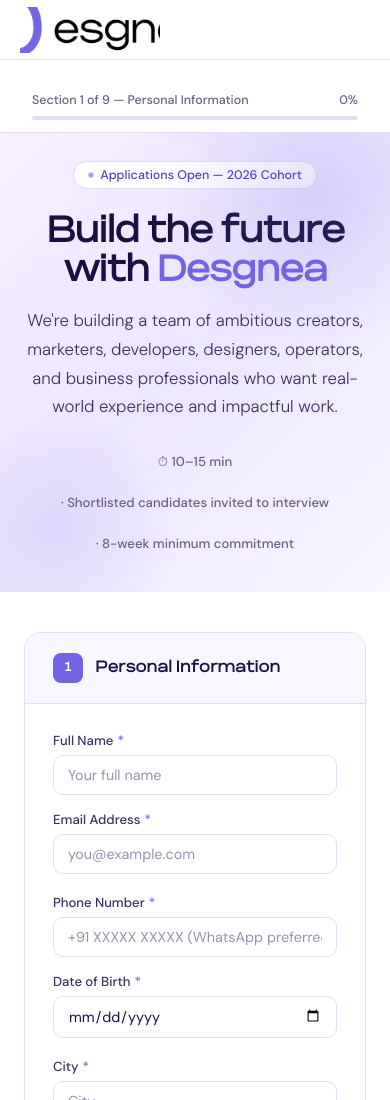
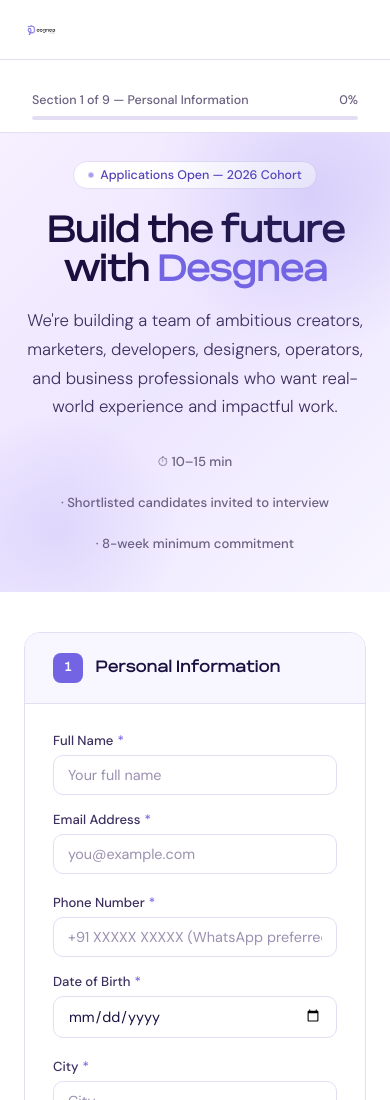
Before and after one commit to premsahni23/desgnea_form, a website: page public/index.html in a window 390 px wide. Shown: the top 1100 px of the page. Drawn offline with Linux system fonts and the light colour scheme.

Commit message:
Fix logo - no cropping, simple display, full image shown at 64px

```diff
--- a/public/index.html
+++ b/public/index.html
@@ -58,22 +58,12 @@
   .nav-logo {
     display: flex;
     align-items: center;
-    width: 200px;
-    height: 60px;
-    overflow: hidden;
-    position: relative;
   }
 
   .nav-logo img {
-    position: absolute;
-    /* Scale the 432×404 image up so the logo content fills nicely */
-    /* The logo takes up roughly the inner 60% of the image */
-    width: 480px;
-    height: auto;
-    top: 50%;
-    /* Shift left to show the full logo (icon on left, text on right) */
-    left: 48%;
-    transform: translate(-50%, -50%);
+    height: 64px;
+    width: auto;
+    display: block;
   }
 
   .nav-logo span { color: var(--black); }
@@ -91,12 +81,8 @@
       height: 68px;
       padding: 0 1.25rem;
     }
-    .nav-logo {
-      width: 160px;
-      height: 52px;
-    }
     .nav-logo img {
-      width: 380px;
+      height: 44px;
     }
     .nav-tag {
       font-size: 0.62rem;
@@ -108,8 +94,7 @@
 
   @media (max-width: 400px) {
     nav { height: 60px; }
-    .nav-logo { width: 140px; height: 46px; }
-    .nav-logo img { width: 340px; }
+    .nav-logo img { height: 38px; }
     .nav-tag { display: none; }
   }
 
```
